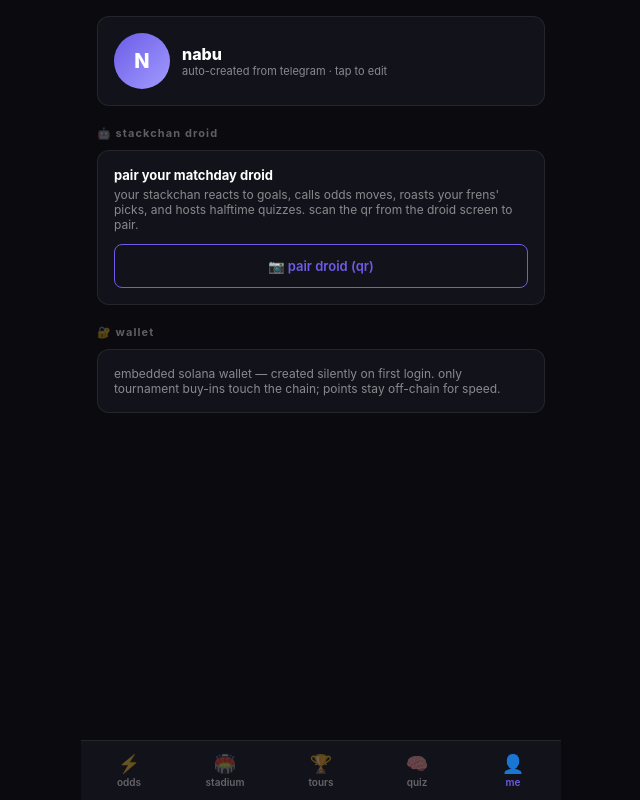
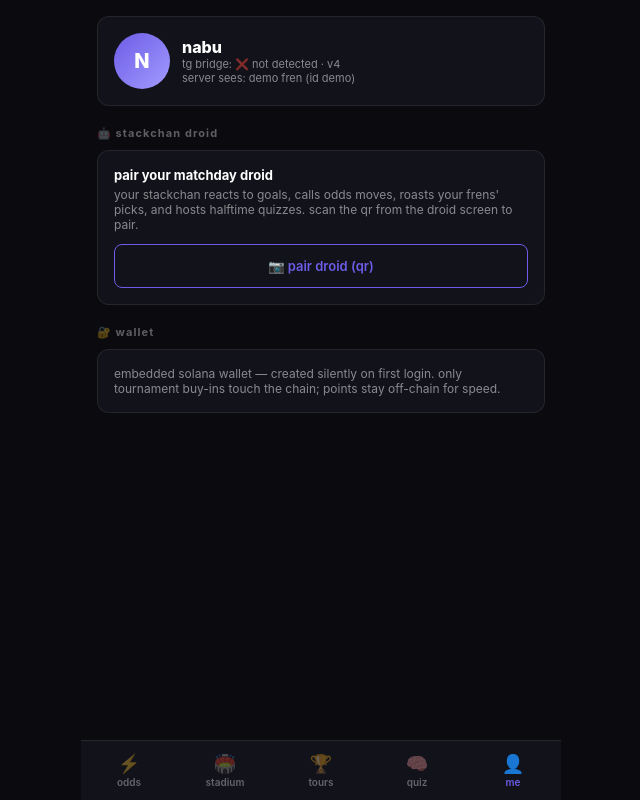
Before and after one commit to alisharafiiii/frenpitch, a Next.js app: page /me in a window 1280 px wide. Shown: the whole page, without its empty margins (319-959 px from the left). Built offline with nearby package versions, Linux system fonts and the light colour scheme; no server answers; the database is empty.

Commit message:
v4 marker + identity diagnostics

```diff
--- a/app/me/page.tsx
+++ b/app/me/page.tsx
@@ -1,7 +1,8 @@
 "use client";
 
-import { useMemo } from "react";
+import { useEffect, useMemo, useState } from "react";
 import { getTgUser } from "@/app/lib/telegram";
+import { api } from "@/app/lib/api";
 import { Avatar } from "@/app/components/Avatar";
 import ui from "@/app/styles/ui.module.css";
 
@@ -9,6 +10,18 @@ import ui from "@/app/styles/ui.module.css";
  *  editable later. droid pairing lives here too. */
 export default function MePage() {
   const user = useMemo(() => getTgUser(), []);
+  const [serverIdentity, setServerIdentity] = useState<string>("checking…");
+  const [bridge, setBridge] = useState(false);
+
+  useEffect(() => {
+    setBridge(
+      typeof window !== "undefined" &&
+        Boolean((window as { Telegram?: { WebApp?: unknown } }).Telegram?.WebApp)
+    );
+    api<{ user: { id: string; username: string } }>("/api/me")
+      .then(({ user: u }) => setServerIdentity(`${u.username} (id ${u.id})`))
+      .catch(() => setServerIdentity("server unreachable"));
+  }, []);
 
   return (
     <>
@@ -23,7 +36,10 @@ export default function MePage() {
         <div>
           <div style={{ fontWeight: 800, fontSize: 16 }}>{user.username}</div>
           <div style={{ fontSize: 11, color: "var(--tma-fg-dim)" }}>
-            auto-created from telegram · tap to edit
+            tg bridge: {bridge ? "✅ connected" : "❌ not detected"} · v4
+          </div>
+          <div style={{ fontSize: 11, color: "var(--tma-fg-dim)" }}>
+            server sees: {serverIdentity}
           </div>
         </div>
       </div>
--- a/app/page.tsx
+++ b/app/page.tsx
@@ -268,7 +268,7 @@ export default function HomePage() {
         <h2>
           gm {user.username} 🫡{" "}
           <span style={{ fontSize: 10, fontWeight: 700, color: "var(--tma-fg-dim)" }}>
-            {isLive ? "· live feed" : "· replay demo"}
+            {isLive ? "· live feed" : "· replay demo"} · v4
           </span>
         </h2>
         <p>
```
